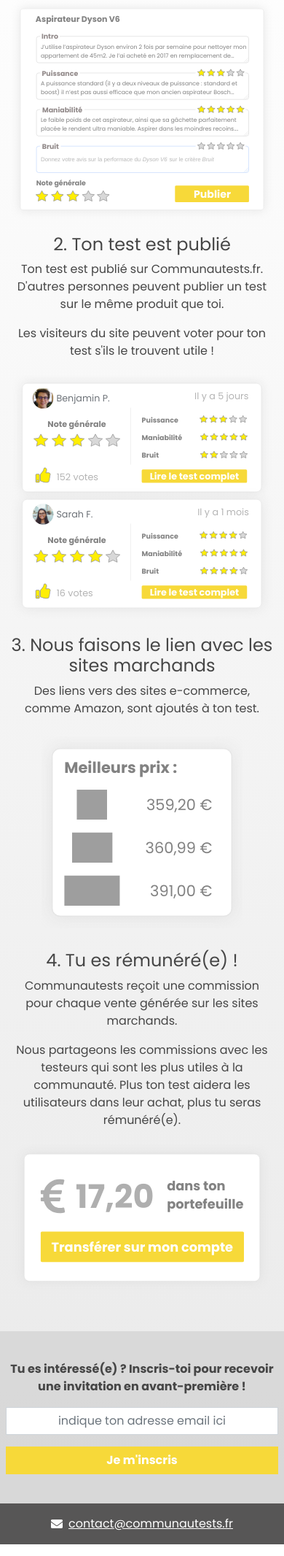
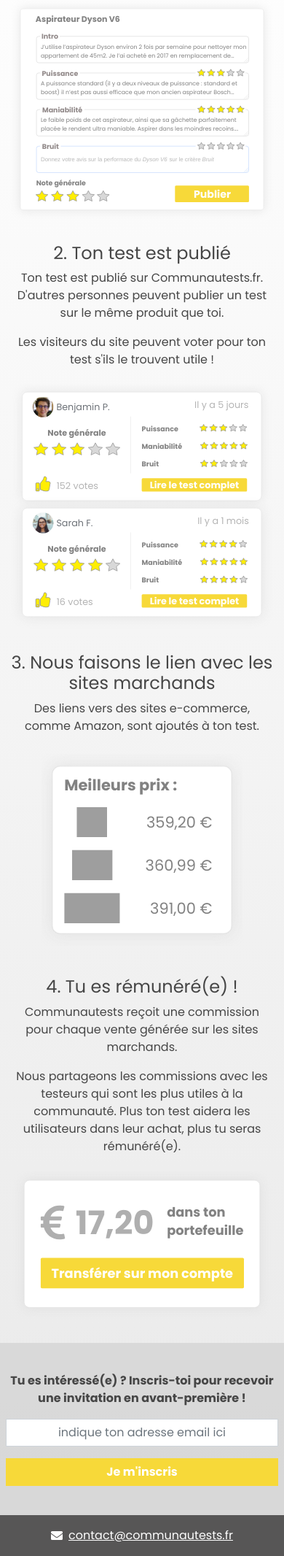
Before and after one commit to benj-p/prelaunch, a PHP site: page / in a window 390 px wide. Shown: the part 777-2909 px from the top of the page at 73% size. Run offline with PHP 8.4, Linux system fonts and the light colour scheme; grey boxes are pictures that could not be loaded.

Commit message:
section margins

```diff
--- a/css/style.css
+++ b/css/style.css
@@ -172,7 +172,11 @@ form {
   }
 
   .step {
-    margin-bottom: 20px;
+    margin-bottom: 32px;
+  }
+
+  .step:last-of-type {
+    margin-bottom: 0px;
   }
 
   .form-bottom {
```
